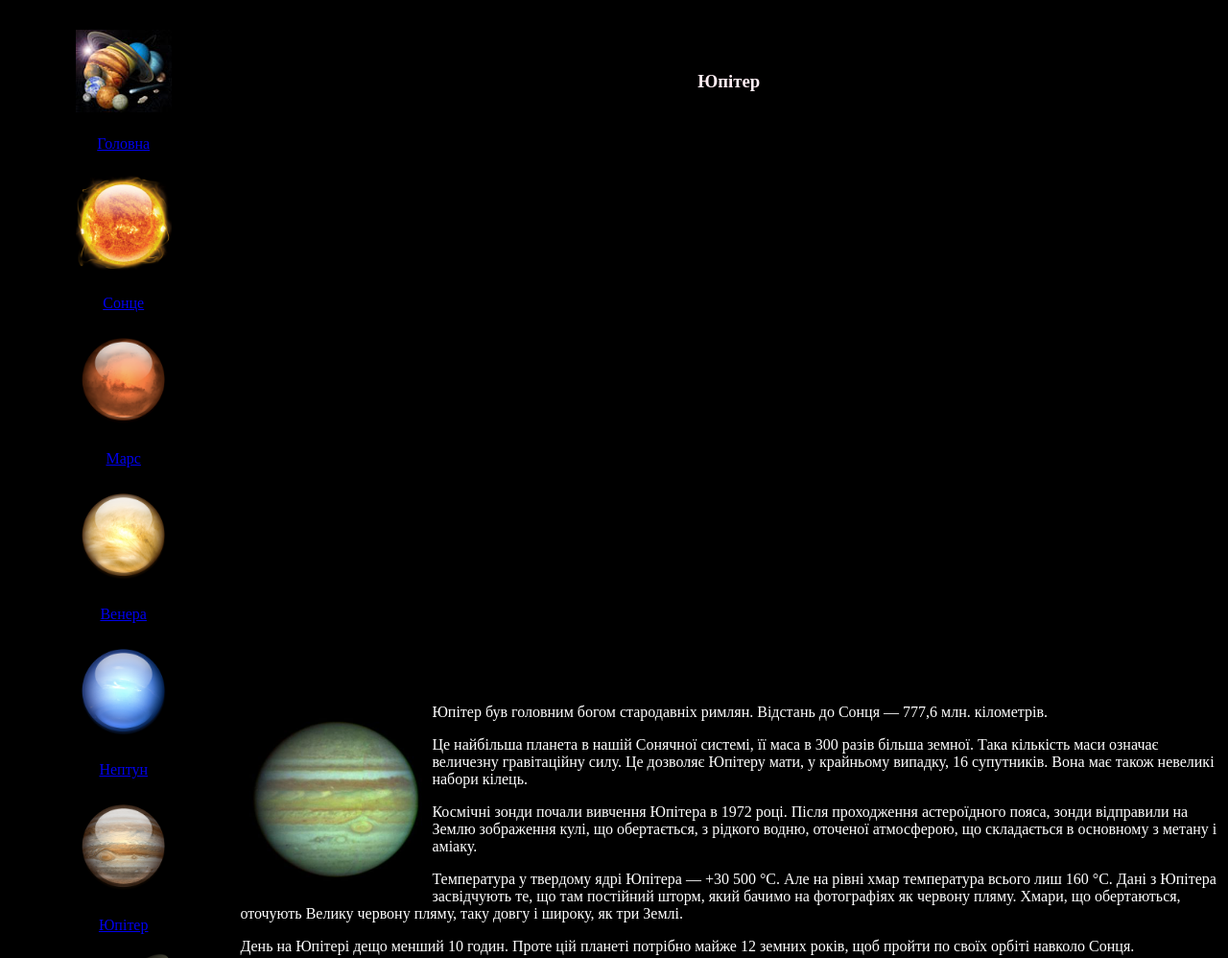
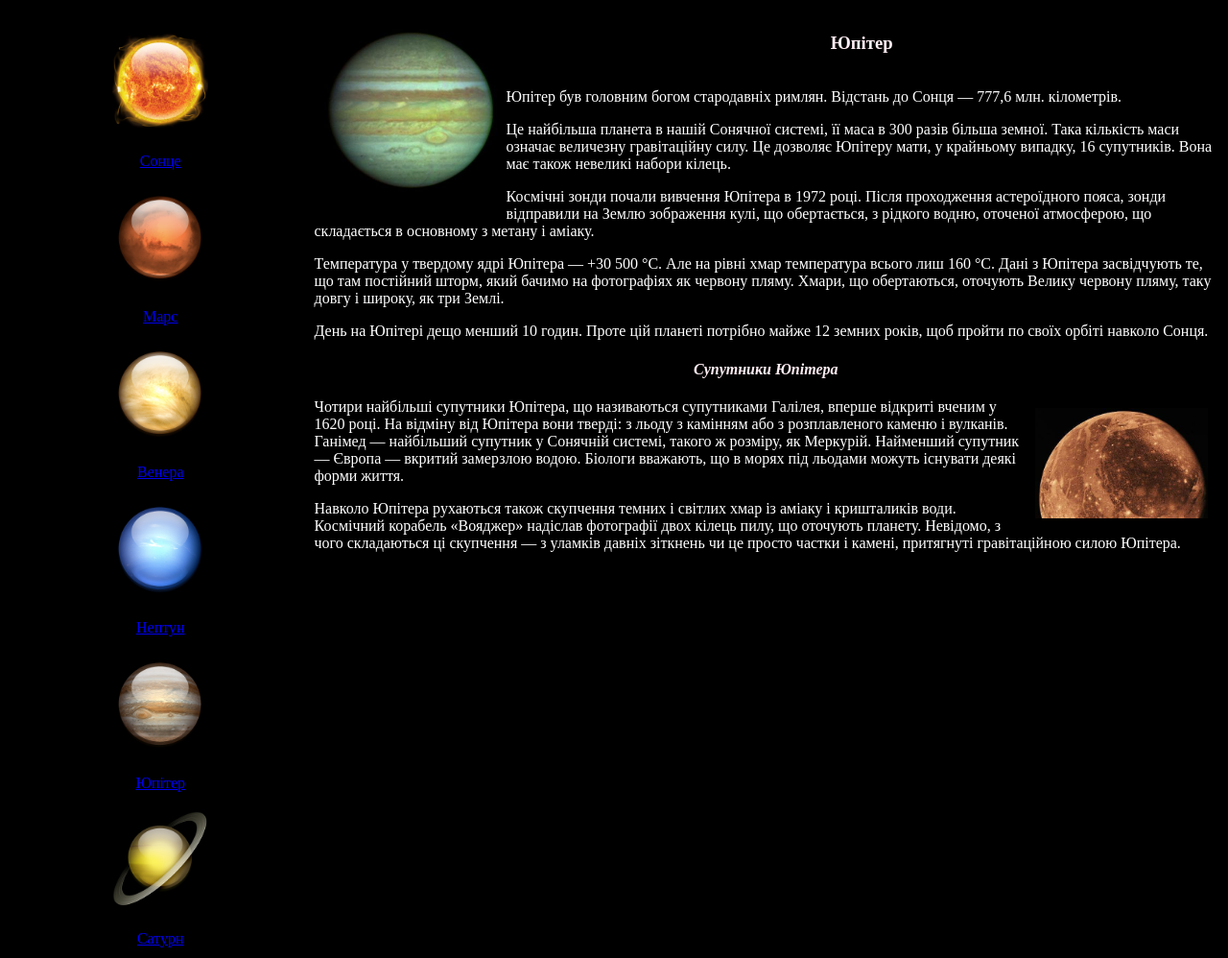
Before and after one commit to AntonNahirniak/AntonNahirniak.github.io, a plain HTML site: page jupitur.html in a window 1280 px wide. Shown: the top 998 px of the page at 96% size. Drawn offline with Linux system fonts and the light colour scheme.

Commit message:
jupitur.html

```diff
--- a/jupitur.html
+++ b/jupitur.html
@@ -6,10 +6,10 @@
 	</head>
 	<BODY bgcolor=black text=white>
 	<TABLE>
-							<TR><TD width=15% align=center><IMG src=golovna.jpg width=100 hspace=60 vspace=20 alt=Всесвіт><br><a href="index.html">Головна</a><br></td>
-						<TD align=center><H3><FONT color=ffeef4>Юпітер</font></h3></td></tr>
-		<TR><TD align=center valign=top width=15%><IMG src=Sun.png width=100 hspace=60 vspace=20 alt=Сонце><br><a href=soln.html>Сонце</a><br><IMG src=Mars.png width=100 hspace=60 vspace=20 alt=Марс><br><a href=marsik.html>Марс</a><br><IMG src=Venera.png width=100 hspace=60 vspace=20 alt=Venera><br><a href=vena.html>Венера<a><br><IMG src=Neptune.png width=100 hspace=60 vspace=20 alt=Neptune><br><a href=neptune.html>Нептун</a><br><IMG src=Jupiter.png width=100 hspace=60 vspace=20 alt=Ypieter><br><a href=jupitur.html>Юпітер</a><br><IMG src=Saturn.png width=100 hspace=60 vspace=20 alt=Satan><br><a href=saturn.html>Сатурн</a><br><IMG src=Mercury.png width=100 hspace=60 vspace=20 alt=Mercy><br><a href=mercuryy.html>Меркурій</a><br><IMG src=Uran.png width=100 hspace=60 vspace=20 alt=Uram><br><a href=uran.html>Уран</a><br><IMG src=Zemlya.png width=100 hspace=60 vspace=20 alt=Hoholand><br><a href=zeml.html>Земля</a><br><IMG src=Pluton.png width=100 hspace=60 vspace=20 alt=Paluton><br><a href=pluton.html>Плутон</a><br></td>
-							<TD width=75% align=top><IMG src="upiter/jupiter.jpg" align="left" width=180 hspace=10 vspace=10 alt="Юпітер">Юпітер був головним богом стародавніх римлян. Відстань до Сонця — 777,6 млн. кілометрів.<p>
+
+						<TD align=center></td></tr>
+		<TD align=center valign=top><a href=soln.html><IMG src=Sun.png width=100 hspace=60 vspace=20 alt=Сонце><br>Сонце</a><br><a href=marsik.html><IMG src=Mars.png width=100 hspace=60 vspace=20 alt=Марс><br>Марс</a><br><a href=vena.html><IMG src=Venera.png width=100 hspace=60 vspace=20 alt=Venera><br>Венера<a><br><a href=neptune.html><IMG src=Neptune.png width=100 hspace=60 vspace=20 alt=Neptune><br>Нептун</a><br><a href=jupitur.html><IMG src=Jupiter.png width=100 hspace=60 vspace=20 alt=Ypieter><br>Юпітер</a><br><a href=saturn.html><IMG src=Saturn.png width=100 hspace=60 vspace=20 alt=Satan><br>Сатурн</a><br><a href=mercuryy.html><IMG src=Mercury.png width=100 hspace=60 vspace=20 alt=Mercy><br>Меркурій</a><br><a href=uran.html><IMG src=Uran.png width=100 hspace=60 vspace=20 alt=Uram><br>Уран</a><br><a href=zeml.html><IMG src=Zemlya.png width=100 hspace=60 vspace=20 alt=Hoholand><br>Земля</a><br><a href=pluton.html><IMG src=Pluton.png width=100 hspace=60 vspace=20 alt=Paluton><br>Плутон</a><br><a href="index.html"><IMG src=golovna.jpg width=100 hspace=60 vspace=20 alt=Всесвіт><br>Головна</a><br></td>
+							<TD width=75% valign=top><IMG src="upiter/jupiter.jpg" align="left" width=180 hspace=10 vspace=10 alt="Юпітер"><center><H3><FONT color=ffeef4>Юпітер</font></h3></center><br>Юпітер був головним богом стародавніх римлян. Відстань до Сонця — 777,6 млн. кілометрів.<p>
 							Це найбільша планета в нашій Сонячної системі, її маса в 300 разів більша земної. Така кількість маси означає величезну гравітаційну силу. Це дозволяє Юпітеру мати, у крайньому випадку, 16 супутників. Вона має також невеликі набори кілець.<p>
 							Космічні зонди почали вивчення Юпітера в 1972 році. Після проходження астероїдного пояса, зонди відправили на Землю зображення кулі, що обертається, з рідкого водню, оточеної атмосферою, що складається в основному з метану і аміаку.<p>
 							Температура у твердому ядрі Юпітера — +30 500 °С. Але на рівні хмар температура всього лиш 160 °С. Дані з Юпітера засвідчують те, що там постійний шторм, який бачимо на фотографіях як червону пляму. Хмари, що обертаються, оточують Велику червону пляму, таку довгу і широку, як три Землі.<p>
```
